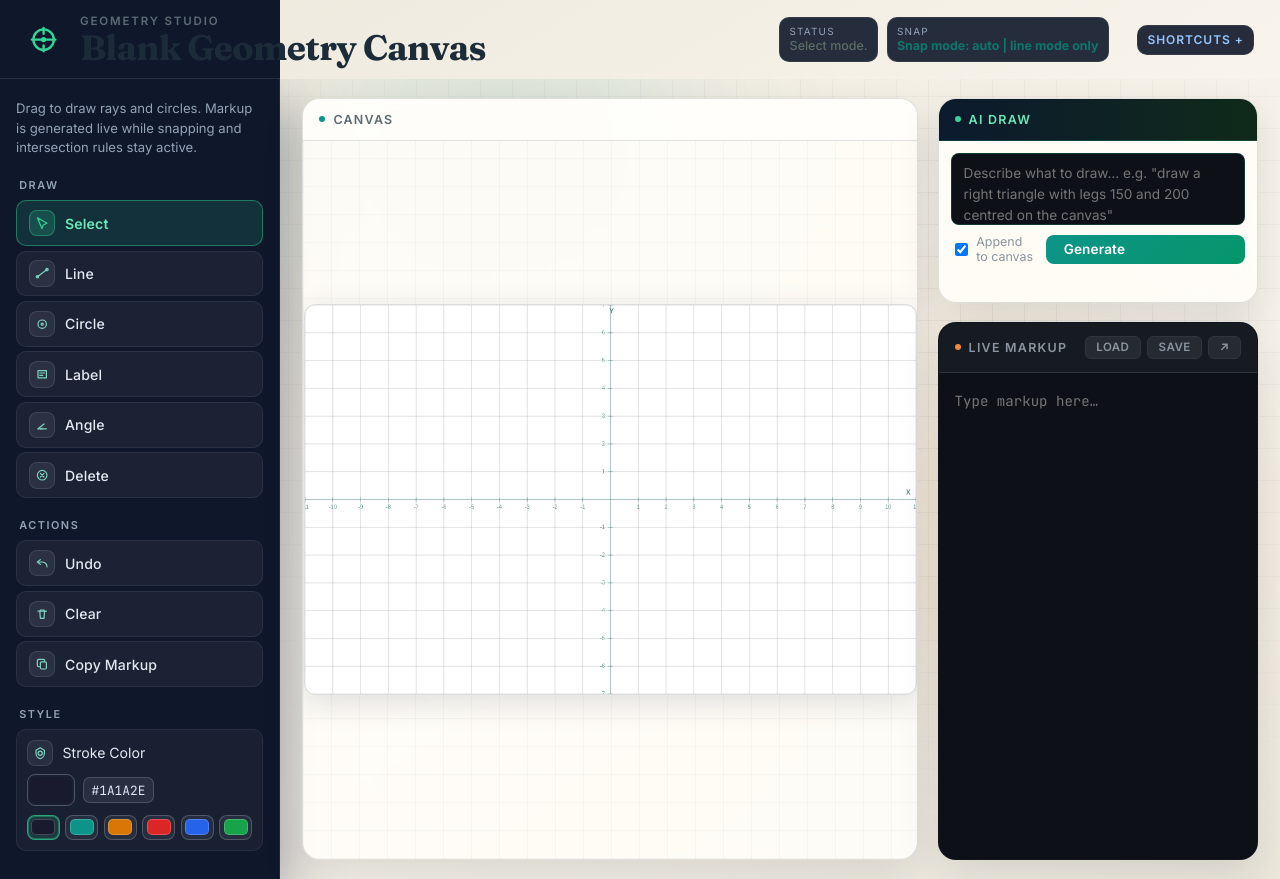
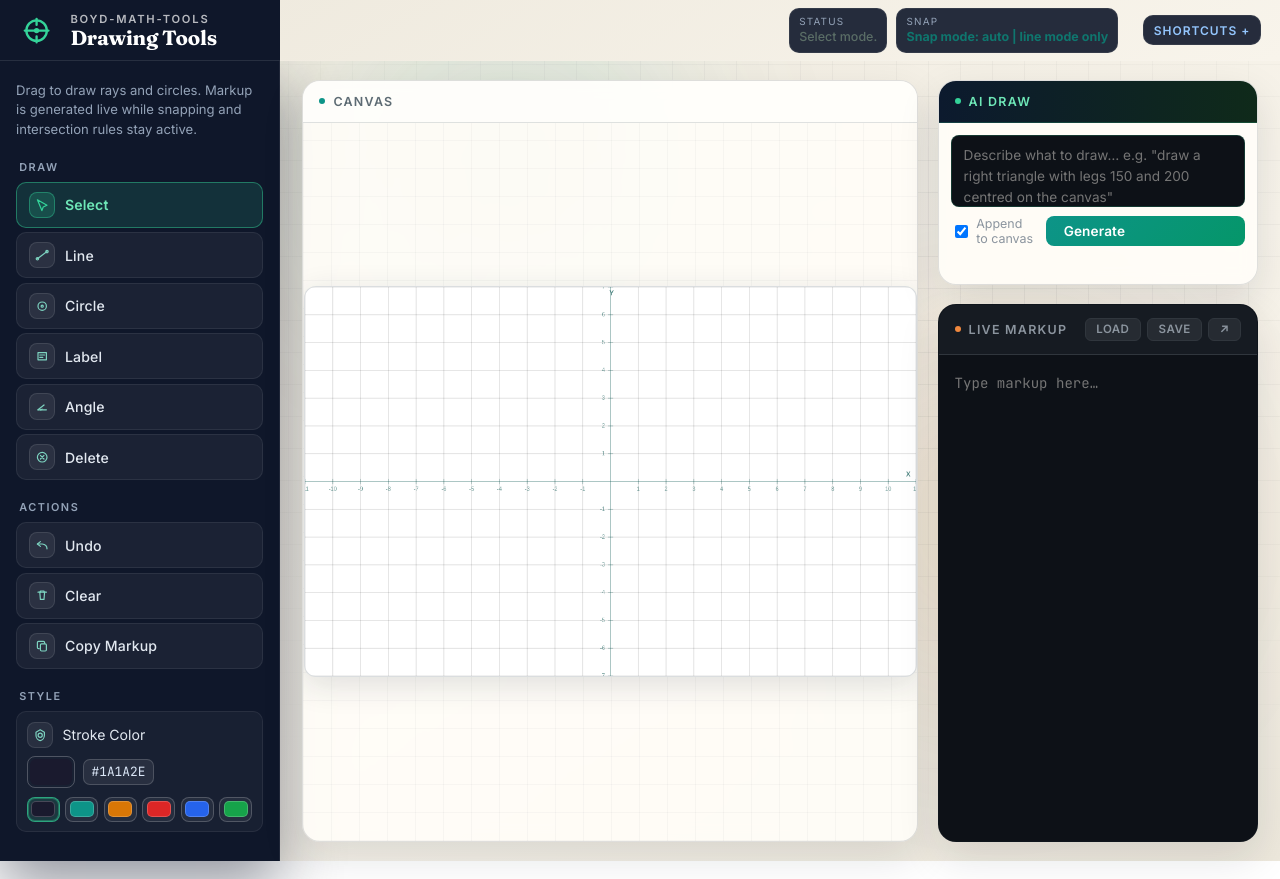
Before and after one commit to tanongkiat/geometryEditor, a website: page public/canvas.html in a window 1280 px wide. Drawn offline with Linux system fonts and the light colour scheme.

Commit message:
Rebrand to Boyd-Math-Tools, compact header, fix page overflow

```diff
--- a/public/canvas.css
+++ b/public/canvas.css
@@ -109,13 +109,13 @@ body {
 /* top title bar spans full width above the split */
 .page-header {
   width: 100%;
-  padding: 0.9rem 1.6rem 0.8rem 1.6rem;
+  padding: 0.5rem 1.2rem 0.45rem 1.2rem;
   border-bottom: 1px solid rgba(255, 255, 255, 0.1);
   background: linear-gradient(90deg, #0f172a 280px, transparent 280px),
     linear-gradient(150deg, var(--bg-0), var(--bg-1));
   display: flex;
   align-items: center;
-  gap: 1.2rem;
+  gap: 1rem;
   z-index: 40;
 }
 
@@ -225,14 +225,15 @@ body {
 .page-header h1 {
   margin: 0;
   font-family: "Fraunces", "Palatino", serif;
-  font-size: clamp(1.5rem, 2.8vw, 2.2rem);
-  letter-spacing: -0.02em;
-  color: var(--ink);
+  font-size: clamp(1rem, 1.6vw, 1.35rem);
+  letter-spacing: -0.01em;
+  color: #ffffff;
   line-height: 1;
 }
 
 .page-header .kicker {
-  color: #5d6b73;
+  font-size: 0.7rem;
+  color: rgba(255, 255, 255, 0.7);
 }
 
 /* left sidebar */
--- a/public/canvas.html
+++ b/public/canvas.html
@@ -3,7 +3,7 @@
   <head>
     <meta charset="UTF-8" />
     <meta name="viewport" content="width=device-width, initial-scale=1.0" />
-    <title>Blank Geometry Canvas</title>
+    <title>Boyd-Math-Tools</title>
     <link rel="stylesheet" href="/canvas.css" />
   </head>
   <body>
@@ -21,8 +21,8 @@
         </svg>
       </div>
       <div class="title-wrap">
-        <p class="kicker">Geometry Studio</p>
-        <h1>Blank Geometry Canvas</h1>
+        <p class="kicker">Boyd-Math-Tools</p>
+        <h1>Drawing Tools</h1>
       </div>
       <div class="top-live" aria-live="polite">
         <div class="live-chip">
```
Also changed, not shown: public/index.html (+2 -2 lines), public/landing.html (+3 -3 lines).
